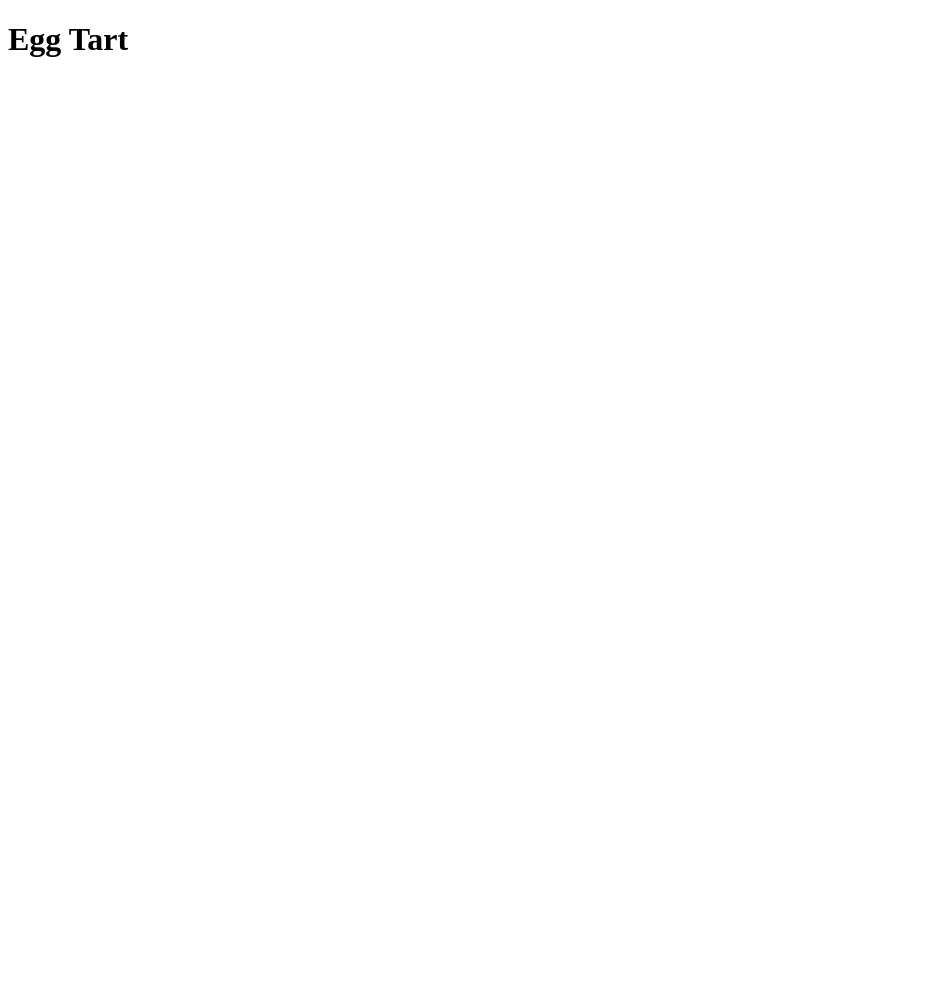
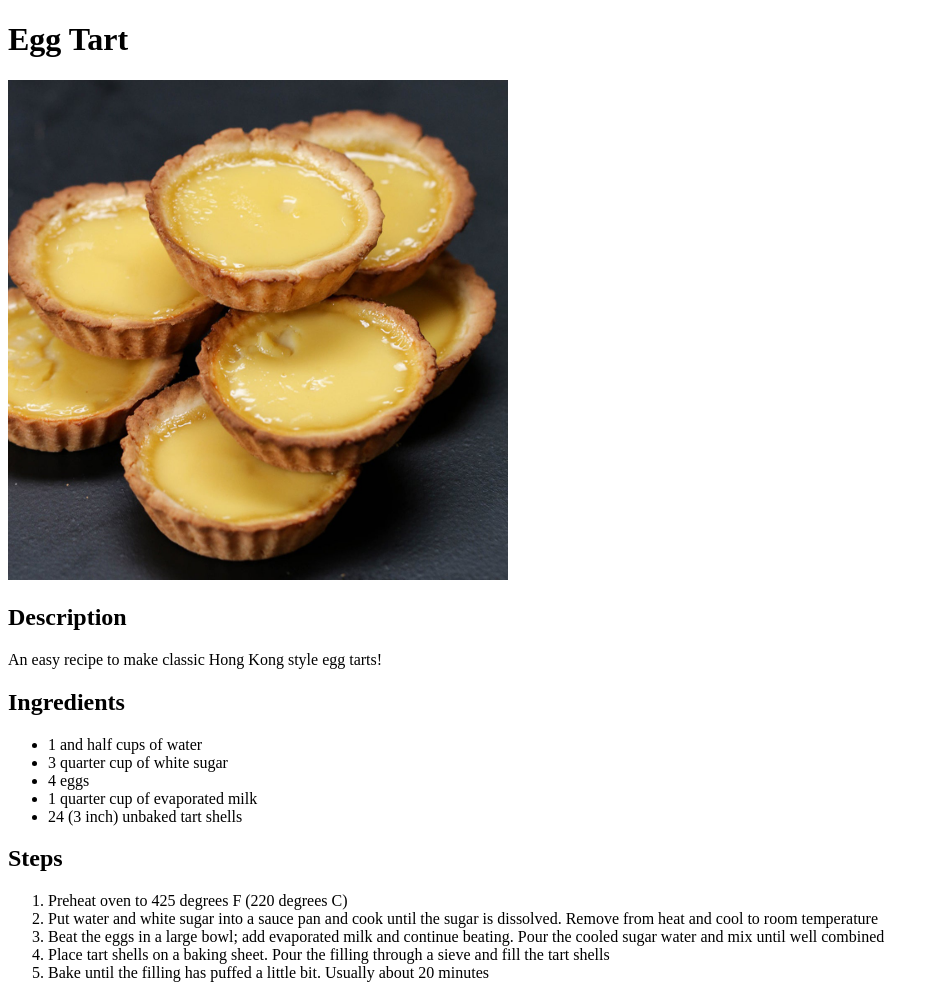
Before and after one commit to starlite19/odin-recipes, a plain HTML site: page recipes/egg-tart.html in a window 1280 px wide. Shown: the whole page, without its empty margins (0-939 px from the left). Before the commit the page ends 800 px from the top, so only its background shows below. Drawn offline with Linux system fonts and the light colour scheme.

Commit message:
Add egg tart recipe page content

```diff
--- a/recipes/egg-tart.html
+++ b/recipes/egg-tart.html
@@ -6,5 +6,27 @@
 </head>
 <body>
     <h1>Egg Tart</h1>
+    <img src="../img/egg-tart.jpg" alt="Plate of egg tarts" width="500">
+
+    <h2>Description</h2>
+    <p>An easy recipe to make classic Hong Kong style egg tarts!</p>
+
+    <h2>Ingredients</h2>
+    <ul>
+        <li>1 and half cups of water</li>
+        <li>3 quarter cup of white sugar</li>
+        <li>4 eggs</li>
+        <li>1 quarter cup of evaporated milk</li>
+        <li>24 (3 inch) unbaked tart shells</li>
+    </ul>
+
+    <h2>Steps</h2>
+    <ol>
+        <li>Preheat oven to 425 degrees F (220 degrees C)</li>
+        <li>Put water and white sugar into a sauce pan and cook until the sugar is dissolved. Remove from heat and cool to room temperature</li>
+        <li>Beat the eggs in a large bowl; add evaporated milk and continue beating. Pour the cooled sugar water and mix until well combined</li>
+        <li>Place tart shells on a baking sheet. Pour the filling through a sieve and fill the tart shells</li>
+        <li>Bake until the filling has puffed a little bit. Usually about 20 minutes</li>
+    </ol>
 </body>
 </html>
```
Also changed, not shown: img/egg-tart.jpg (added).
